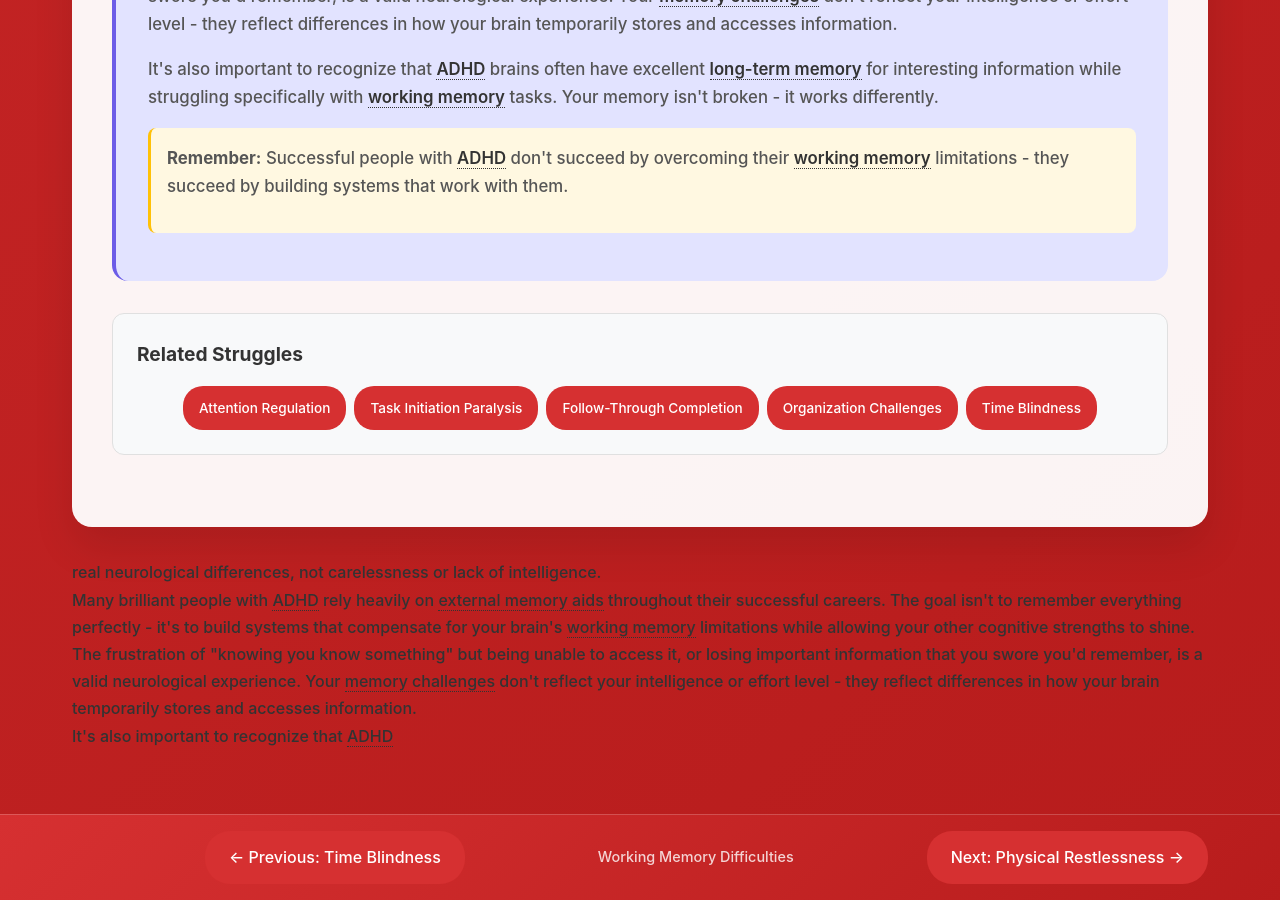
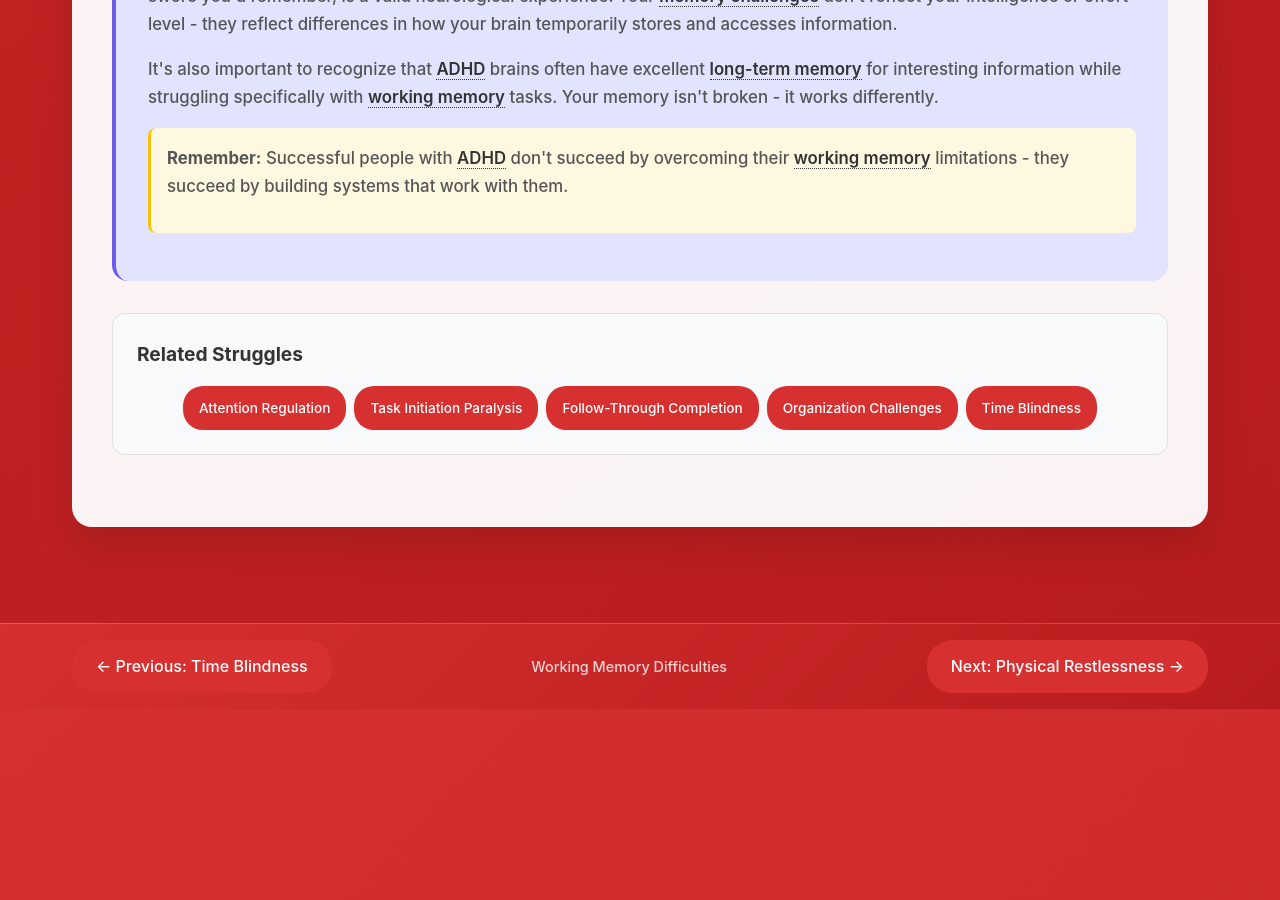
Before and after one commit to neurodivergent-survival-guide/neurodivergent-survival-guide, a Jekyll site: the page built from struggles/working-memory-difficulties.html, in a window 1280 px wide and 900 px high, scrolled down 4502 px. Built offline with Jekyll 4.4.1, drawn with Linux system fonts in a browser that asks for light colours; after the commit the page ends 5211 px from its top, so only the background shows below that.

Commit message:
Update working-memory-difficulties.html

```diff
--- a/struggles/working-memory-difficulties.html
+++ b/struggles/working-memory-difficulties.html
@@ -104,7 +104,7 @@
         </div>
     </div>
 
- <div class="validation-section">
+    <div class="validation-section">
         <h2 id="youre-not-imagining-this">You're Not Imagining This</h2>
         <p><a class="jargon">Working memory difficulties<span class="tooltip">Challenges with temporarily holding and manipulating information in your mind while working on tasks</span></a> are a core feature of <a class="jargon">ADHD<span class="tooltip">Attention-Deficit/Hyperactivity Disorder - brain differences affecting attention, impulse control, and executive function</span></a>, affecting up to 85% of people with the condition. Your forgetfulness and <a class="jargon">information processing<span class="tooltip">How your brain takes in, holds, and uses information during thinking tasks</span></a> challenges reflect real neurological differences, not carelessness or lack of intelligence.</p>
 
@@ -129,10 +129,4 @@
             <a href="{{ '/struggles/time-blindness.html' | relative_url }}" class="struggle-tag">Time Blindness</a>
         </div>
     </div>
-</div> real neurological differences, not carelessness or lack of intelligence.</p>
-
-        <p>Many brilliant people with <a class="jargon">ADHD<span class="tooltip">Attention-Deficit/Hyperactivity Disorder - brain differences affecting attention, impulse control, and executive function</span></a> rely heavily on <a class="jargon">external memory aids<span class="tooltip">Tools and systems outside your brain that store and organize information</span></a> throughout their successful careers. The goal isn't to remember everything perfectly - it's to build systems that compensate for your brain's <a class="jargon">working memory<span class="tooltip">The mental workspace that temporarily holds and manipulates information during thinking tasks</span></a> limitations while allowing your other cognitive strengths to shine.</p>
-
-        <p>The frustration of "knowing you know something" but being unable to access it, or losing important information that you swore you'd remember, is a valid neurological experience. Your <a class="jargon">memory challenges<span class="tooltip">Difficulties with storing, maintaining, or retrieving information that affect daily functioning</span></a> don't reflect your intelligence or effort level - they reflect differences in how your brain temporarily stores and accesses information.</p>
-
-        <p>It's also important to recognize that <a class="jargon">ADHD<span class="tooltip">Attention-Deficit/Hyperactivity Disorder - brain differ
+</div>
```
